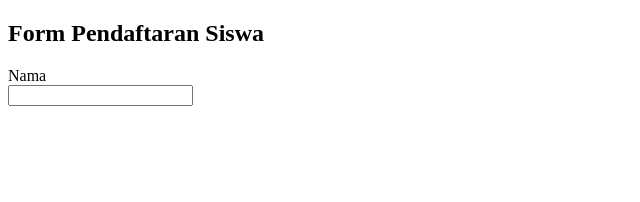
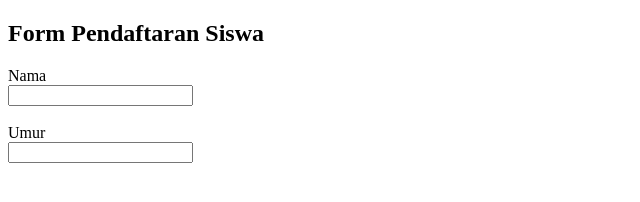
Before and after one commit to silma01/form-pendaftaran-siswa, a plain HTML site: page index.html in a window 1280 px wide. Shown: the whole page, without its empty margins (0-640 px from the left). Drawn offline with Linux system fonts and the light colour scheme.

Commit message:
Menambahkan input umur

```diff
--- a/index.html
+++ b/index.html
@@ -10,6 +10,8 @@
     <form>
         <label>Nama</label><br>
         <input type="text" name="nama"><br><br>
+        <label>Umur</label><br>
+        <input type="text" name="Umur"><br><br>
     </form>
 
 </body>
```
